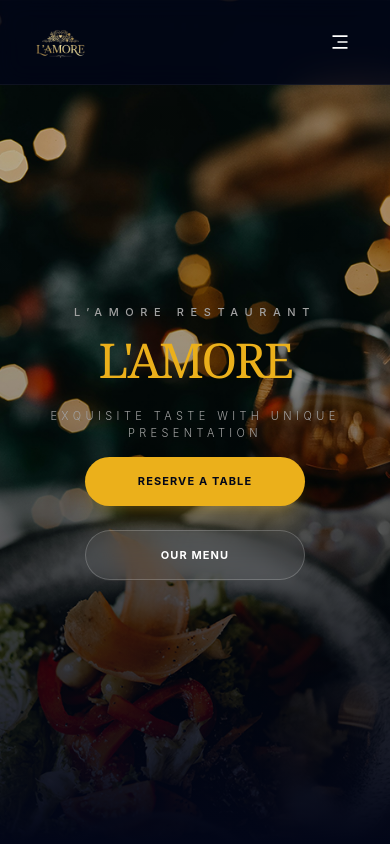
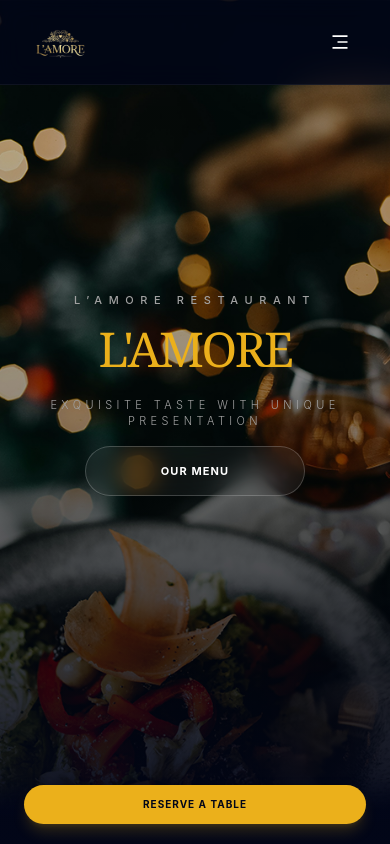
Before and after one commit to oxangyal/restaurant-landing, a React (Vite) app: page / in a window 390 px wide. Shown: the top 844 px of the page. Built offline with nearby package versions, Linux system fonts and the light colour scheme.

Commit message:
Add MobileReserveBar component and update Hero section for mobile responsiveness

```diff
--- a/src/App.jsx
+++ b/src/App.jsx
@@ -7,6 +7,7 @@
 import Hero from "./components/Hero";
 import Location from "./components/Location";
 import Menu from "./components/Menu";
+import MobileReserveBar from "./components/MobileReserveBar";
 import Navbar from "./components/Navbar";
 import Reviews from "./pages/Reviews";
 
@@ -15,6 +16,7 @@
         <Router>
             <div className="relative min-h-screen bg-slate-950 text-neutral-300">
                 <Navbar />
+                <MobileReserveBar />
                 <main>
                     <Routes>
                         <Route
--- a/src/components/Hero.jsx
+++ b/src/components/Hero.jsx
@@ -5,7 +5,7 @@
 
 const Hero = () => {
     return (
-        <section className="relative flex min-h-screen flex-col items-center justify-center text-center overflow-hidden">
+        <section className="relative flex min-h-screen flex-col items-center justify-center text-center overflow-hidden pb-24 md:pb-0">
             <div className="absolute inset-0 z-0">
                 <img
                     src={landingImg}
@@ -48,7 +48,7 @@
                     Exquisite taste with unique presentation
                 </motion.p>
 
-                <div className="flex flex-col sm:flex-row justify-center items-center gap-6">
+                <div className="hidden sm:flex flex-row justify-center items-center gap-6">
                     <Link to="/book">
                         <button className="min-w-[220px] rounded-full bg-accent px-10 py-4 text-[11px] font-bold text-slate-950 hover:bg-white transition-all duration-300 uppercase tracking-widest shadow-xl shadow-accent/20">
                             Reserve a Table
@@ -61,6 +61,14 @@
                         </button>
                     </Link>
                 </div>
+
+                <div className="flex sm:hidden justify-center">
+                    <Link to="/menu">
+                        <button className="min-w-[220px] rounded-full border border-white/20 bg-white/5 backdrop-blur-md px-10 py-4 text-[11px] font-bold text-white hover:bg-white hover:text-black transition-all duration-300 uppercase tracking-widest">
+                            Our Menu
+                        </button>
+                    </Link>
+                </div>
             </motion.div>
         </section>
     );
--- /dev/null
+++ b/src/components/MobileReserveBar.jsx
@@ -0,0 +1,26 @@
+import { Link, useLocation } from "react-router-dom";
+
+import { motion } from "framer-motion";
+
+const MobileReserveBar = () => {
+    const location = useLocation();
+
+    if (location.pathname === "/book") return null;
+
+    return (
+        <motion.div
+            initial={{ y: 100, opacity: 0 }}
+            animate={{ y: 0, opacity: 1 }}
+            transition={{ delay: 1.2, duration: 0.5, ease: "easeOut" }}
+            className="fixed bottom-0 left-0 right-0 z-[70] md:hidden px-6 pb-5 pt-2 bg-gradient-to-t from-slate-950 via-slate-950/95 to-transparent"
+        >
+            <Link to="/book" className="block">
+                <button className="w-full rounded-full bg-accent py-3 text-[10px] font-bold text-slate-950 uppercase tracking-widest shadow-lg shadow-accent/20 active:scale-95 transition-all duration-200">
+                    Reserve a Table
+                </button>
+            </Link>
+        </motion.div>
+    );
+};
+
+export default MobileReserveBar;
```
